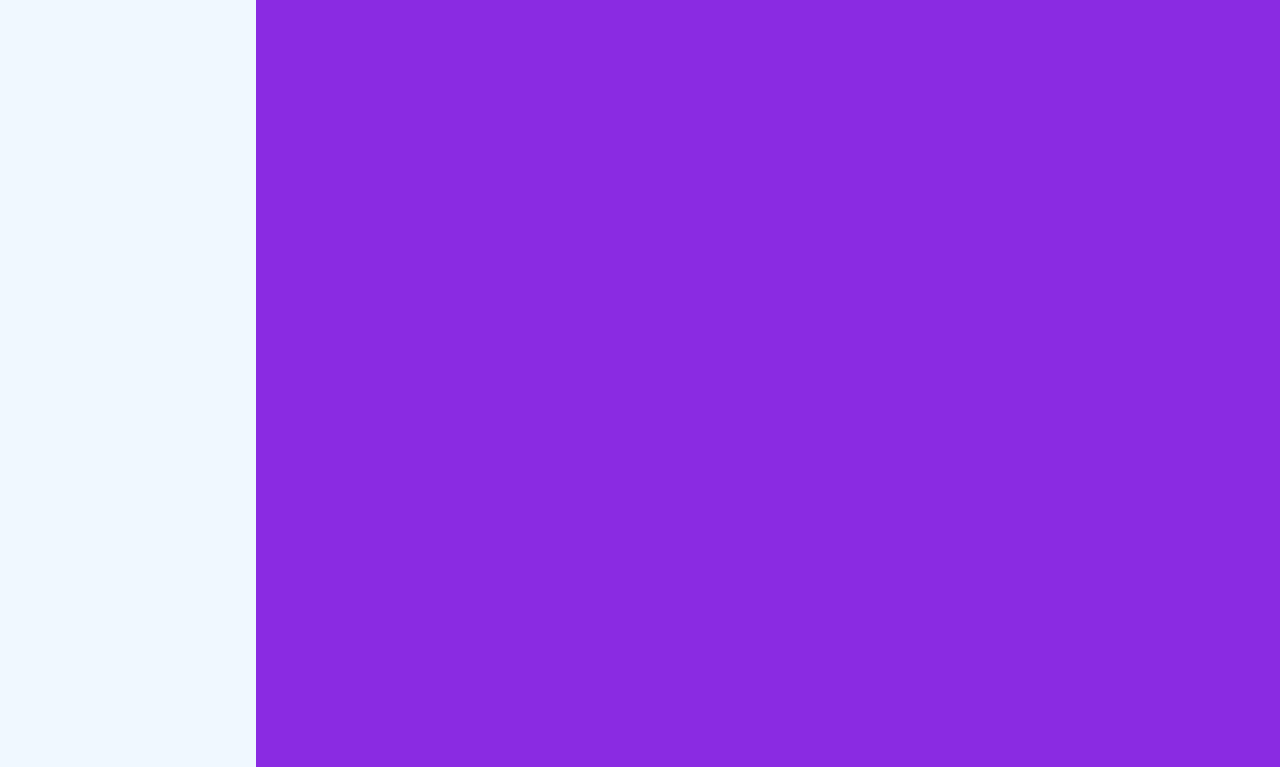
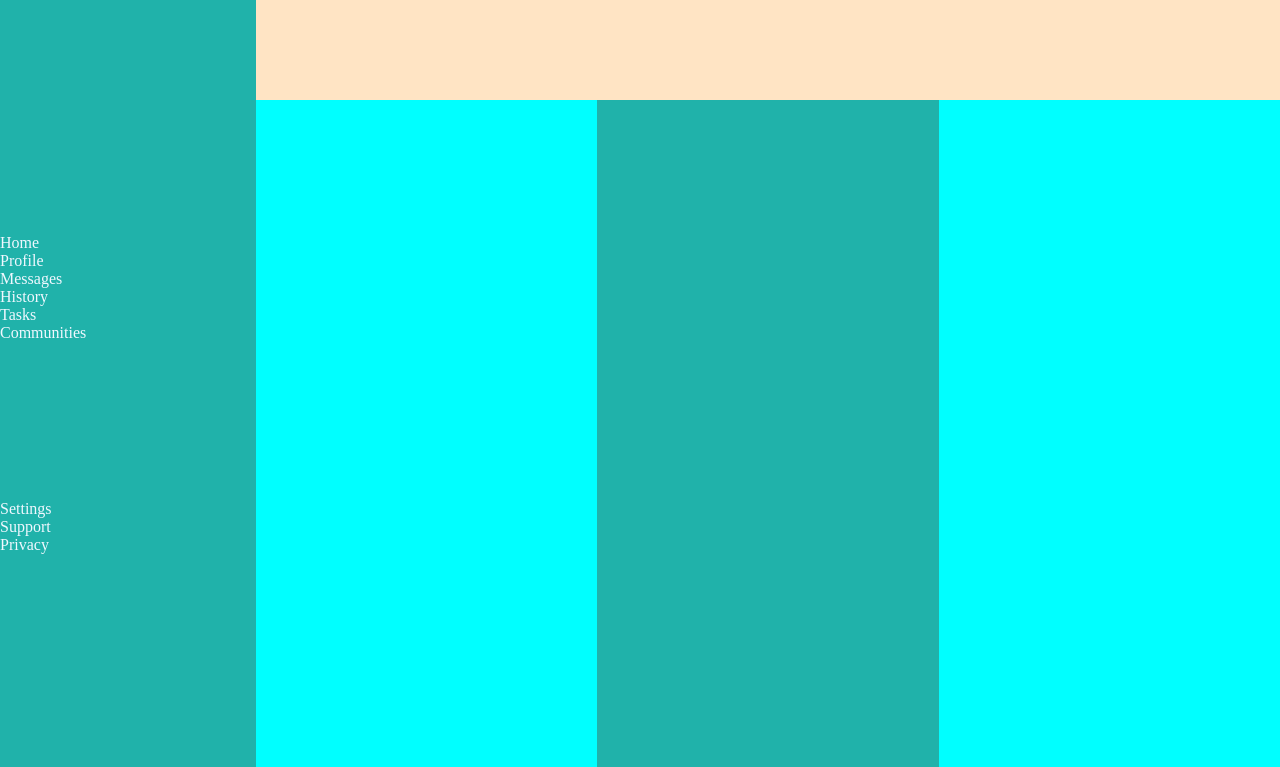
Before and after one commit to HardoModo/odin-admin-dashboard, a plain HTML site: page index.html in a window 1280 px wide. Shown: the part 33-800 px from the top of the page. Drawn offline with Linux system fonts and the light colour scheme.

Commit message:
Add main area gird

```diff
--- a/index.html
+++ b/index.html
@@ -10,11 +10,33 @@
 
 <body>
     <div class="container">
-        <div class="dashboard"></div>
+        <div class="dashboard">
+            <div class="dashboard-logo">Logo</div>
+
+            <div class="dashboard-content-1">
+                <div>Home</div>
+                <div>Profile</div>
+                <div>Messages</div>
+                <div>History</div>
+                <div>Tasks</div>
+                <div>Communities</div>
+            </div>
+
+            <div class="dashboard-content-2">
+                <div>Settings</div>
+                <div>Support</div>
+                <div>Privacy</div>
+            </div>
+        </div>
 
         <div class="main">
             <div class="main-header"></div>
-            <div class="main-area"></div>
+
+            <div class="main-area">
+                <div class="main-area-col-1"></div>
+                <div class="main-area-col-2"></div>
+                <div class="main-area-col-3"></div>
+            </div>
         </div>
     </div>
 </body>
--- a/styles.css
+++ b/styles.css
@@ -1,6 +1,5 @@
 * {
     margin: 0px;
-    background-color: aquamarine;
 }
 
 .container {
@@ -11,11 +10,30 @@
 }
 
 .dashboard {
-    background-color: aliceblue;
+    background-color: lightseagreen;
+    grid-template-columns: 1fr;
+    grid-template-rows: 1fr 1fr 1fr;
+    display: grid;
+}
+
+.dashboard-logo {
+    color: aliceblue;
+}
+
+.dashboard-content-1 {
+    color: aliceblue;
+
+}
+
+.dashboard-content-2 {
+    color: aliceblue;
+
 }
 
 .main {
-    background-color:blueviolet;
+    display: grid;
+    grid-template-columns: 1fr;
+    grid-template-rows: 1fr 5fr;
 }
 
 .main-header {
@@ -23,5 +41,19 @@
 }
 
 .main-area {
-    background-color: blue;
+    display: grid;
+    grid-template-columns: 1fr 1fr 1fr;
+    grid-row: 1fr;
 }
+
+.main-area-col-1 {
+    background-color:aqua;
+}
+
+.main-area-col-2 {
+    background-color:lightseagreen;
+}
+
+.main-area-col-3 {
+    background-color:aqua;
+}
```
